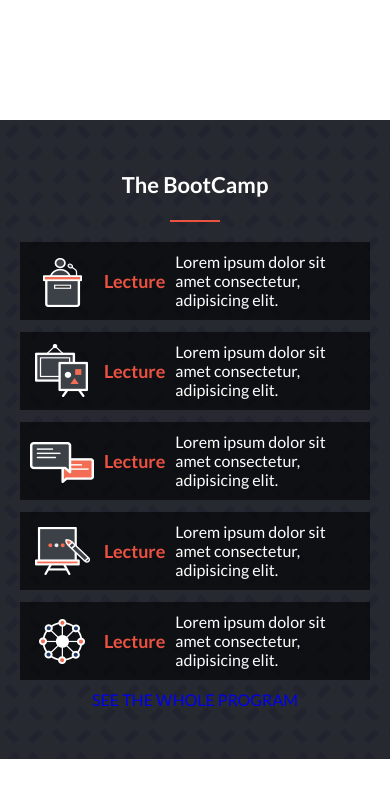
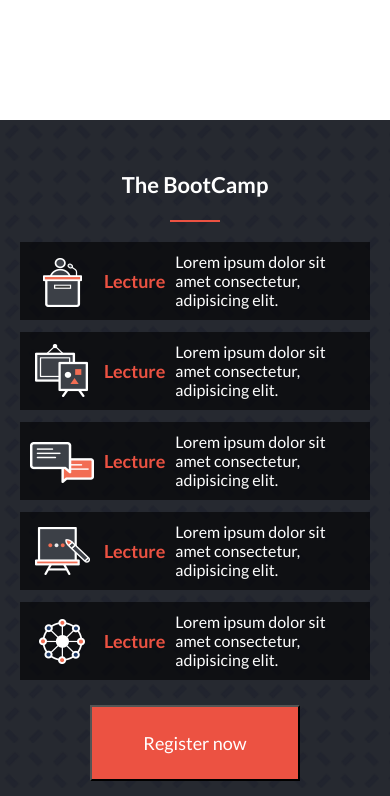
Before and after one commit to SebastianSolisFenger/Boot-Camp, a website: page index.html in a window 390 px wide. Shown: the part 740-1536 px from the top of the page. Drawn offline with Linux system fonts and the light colour scheme; a web font is replaced by a local one.

Commit message:
Add functionality of REGISTER BUTTON

```diff
--- a/css/desktop.css
+++ b/css/desktop.css
@@ -214,3 +214,8 @@ ABOUT */
 .about-footer-con-white {
   display: none;
 }
+
+/* ////// */
+.register-btn {
+  display: none;
+}
--- a/css/mobile.css
+++ b/css/mobile.css
@@ -1,3 +1,16 @@
+:root {
+  --orange: #ec5242;
+  --orange-t2: #ef3f27;
+  --orange-t3: #f9422a;
+  --black: #272a31;
+  --black-t2: #5d5d5d;
+  --black-t3: #484848;
+  --black-t4: #262930;
+  --gray: #d3d3d3;
+  --gray-t2: #f7f7f7;
+  --white: #fff;
+}
+
 .menu-box {
   display: none;
 }
@@ -173,3 +186,18 @@
 .about-footer-con-black {
   display: none;
 }
+
+/* ///// */
+.see-all-prog {
+  display: none;
+}
+
+.register-btn {
+  margin-top: 25px;
+  padding: 25px 30px;
+  background-color: var(--orange);
+  color: white;
+  font-family: "Lato", sans-serif;
+  font-size: 18px;
+  width: 60%;
+}
--- a/css/style.css
+++ b/css/style.css
@@ -89,6 +89,7 @@ h2 {
   display: flex;
   flex-direction: color;
   align-items: center;
+  justify-content: center;
   padding: 30px 20px 40px 20px;
   background-color: var(--black-t4);
   background-size: 48px;
--- a/index.html
+++ b/index.html
@@ -146,6 +146,7 @@
             </div>
           </div>
           <!-- button -->
+          <button type="button" class="register-btn">Register now</button>
           <a href="#" class="see-all-prog">SEE THE WHOLE PROGRAM</a>
         </div>
       </section>
```
